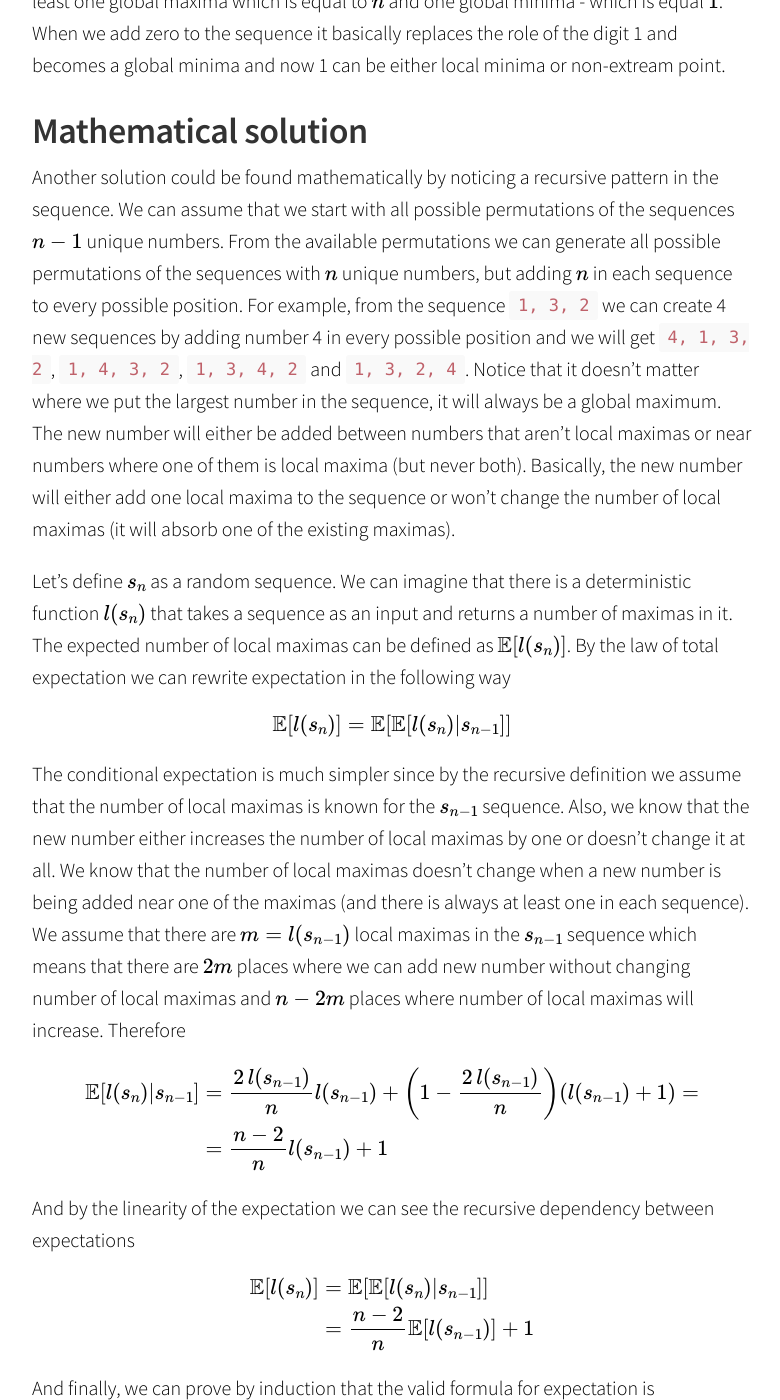
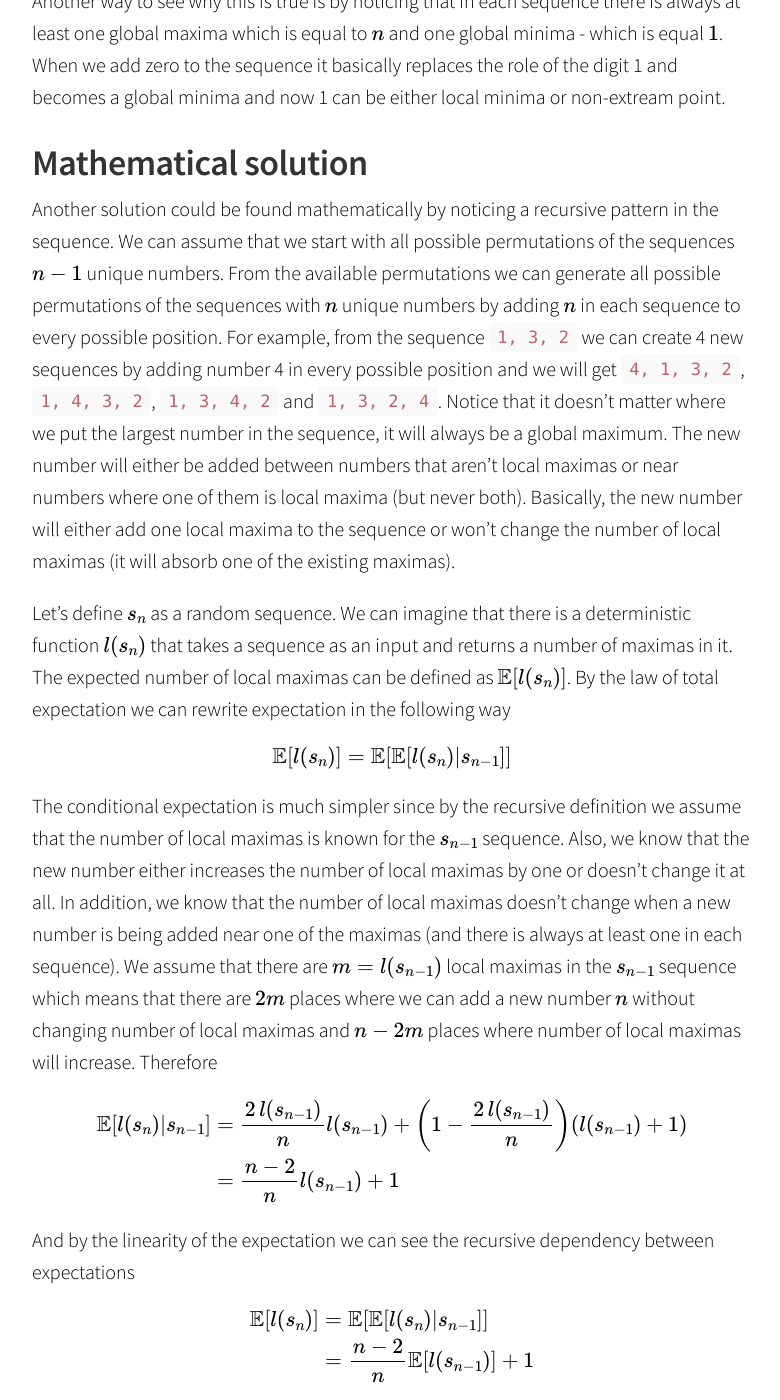
Before and after one commit to itdxer/blog.itdxer.com, a Jekyll site: the page built from _posts/2020-10-18-three-solutions-to-the-putnam's-2006-statistical-problem.md, in a window 1280 px wide and 1400 px high, scrolled down 2972 px. Shown: the whole window, without its empty margins (248-1028 px from the left). Built offline with Jekyll 4.4.1, drawn with Linux system fonts in a browser that asks for light colours; nearby versions of some CDN libraries; formulas are drawn with MathJax 3; comment, search, counter and statistics services are not loaded; some of the changed text lies outside the part shown.

Commit message:
small updates

```diff
--- a/_posts/2020-10-18-three-solutions-to-the-putnam's-2006-statistical-problem.md
+++ b/_posts/2020-10-18-three-solutions-to-the-putnam's-2006-statistical-problem.md
@@ -102,7 +102,9 @@
 Each possible sequence could be converted to a circular sequence by adding extra
 zero and it's easy to show that these sequences are unique, meaning that there
 is always one circular sequence which could be converted back to the unique
-sequence from the original set.
+sequence from the original set. All we need to do is just split circular
+sequence at zero and read it clockwise or counterclockwise, depending in which
+way it was encoded.
 
 Now imagine the following process, we randomly sample a circular sequence, write
 it on the wheel with a pointer on it and rotate it. When it stops spinning we
@@ -132,13 +134,13 @@
 Another solution could be found mathematically by noticing a recursive pattern
 in the sequence. We can assume that we start with all possible permutations of
 the sequences \\(n-1\\) unique numbers. From the available permutations we can
-generate all possible permutations of the sequences with \\(n\\) unique numbers,
-but adding \\(n\\) in each sequence to every possible position. For example,
-from the sequence `1, 3, 2` we can create 4 new sequences by adding number 4 in
-every possible position and we will get `4, 1, 3, 2`, `1, 4, 3, 2`, `1, 3, 4, 2`
-and `1, 3, 2, 4`. Notice that it doesn't matter where we put the largest number
-in the sequence, it will always be a global maximum. The new number will either
-be added between numbers that aren't local maximas or near numbers where one of
+generate all possible permutations of the sequences with \\(n\\) unique numbers
+by adding \\(n\\) in each sequence to every possible position. For example, from
+the sequence `1, 3, 2` we can create 4 new sequences by adding number 4 in every
+possible position and we will get `4, 1, 3, 2`, `1, 4, 3, 2`, `1, 3, 4, 2` and
+`1, 3, 2, 4`. Notice that it doesn't matter where we put the largest number in
+the sequence, it will always be a global maximum. The new number will either be
+added between numbers that aren't local maximas or near numbers where one of
 them is local maxima (but never both). Basically, the new number will either add
 one local maxima to the sequence or won't change the number of local maximas (it
 will absorb one of the existing maximas).
@@ -156,18 +158,18 @@
 The conditional expectation is much simpler since by the recursive definition we
 assume that the number of local maximas is known for the \\(s_{n-1}\\) sequence.
 Also, we know that the new number either increases the number of local maximas
-by one or doesn't change it at all. We know that the number of local maximas
-doesn't change when a new number is being added near one of the maximas (and
-there is always at least one in each sequence). We assume that there are
-\\(m=l(s_{n-1})\\) local maximas in the \\(s_{n-1}\\) sequence which means that
-there are \\(2m\\) places where we can add new number without changing number of
-local maximas and \\(n-2m\\) places where number of local maximas will increase.
-Therefore
+by one or doesn't change it at all. In addition, we know that the number of
+local maximas doesn't change when a new number is being added near one of the
+maximas (and there is always at least one in each sequence). We assume that
+there are \\(m=l(s_{n-1})\\) local maximas in the \\(s_{n-1}\\) sequence which
+means that there are \\(2m\\) places where we can add a new number \\(n\\)
+without changing number of local maximas and \\(n-2m\\) places where number of
+local maximas will increase. Therefore
 
 $$
 \begin{align}
 \mathbb{E}[l(s_n)|s_{n-1}] &= \frac{2\,l(s_{n-1})}{n} l(s_{n-1}) + \left(1 -
-\frac{2\,l(s_{n-1})}{n}\right) (l(s_{n-1}) + 1) = \\
+\frac{2\,l(s_{n-1})}{n}\right) (l(s_{n-1}) + 1) \\
 &= \frac{n-2}{n}l(s_{n-1}) + 1 \\
 \end{align}
 $$
```
Also changed, not shown: other parts of _posts/2020-10-18-three-solutions-to-the-putnam's-2006-statistical-problem.md (+1 -1 lines), 1 other file.
